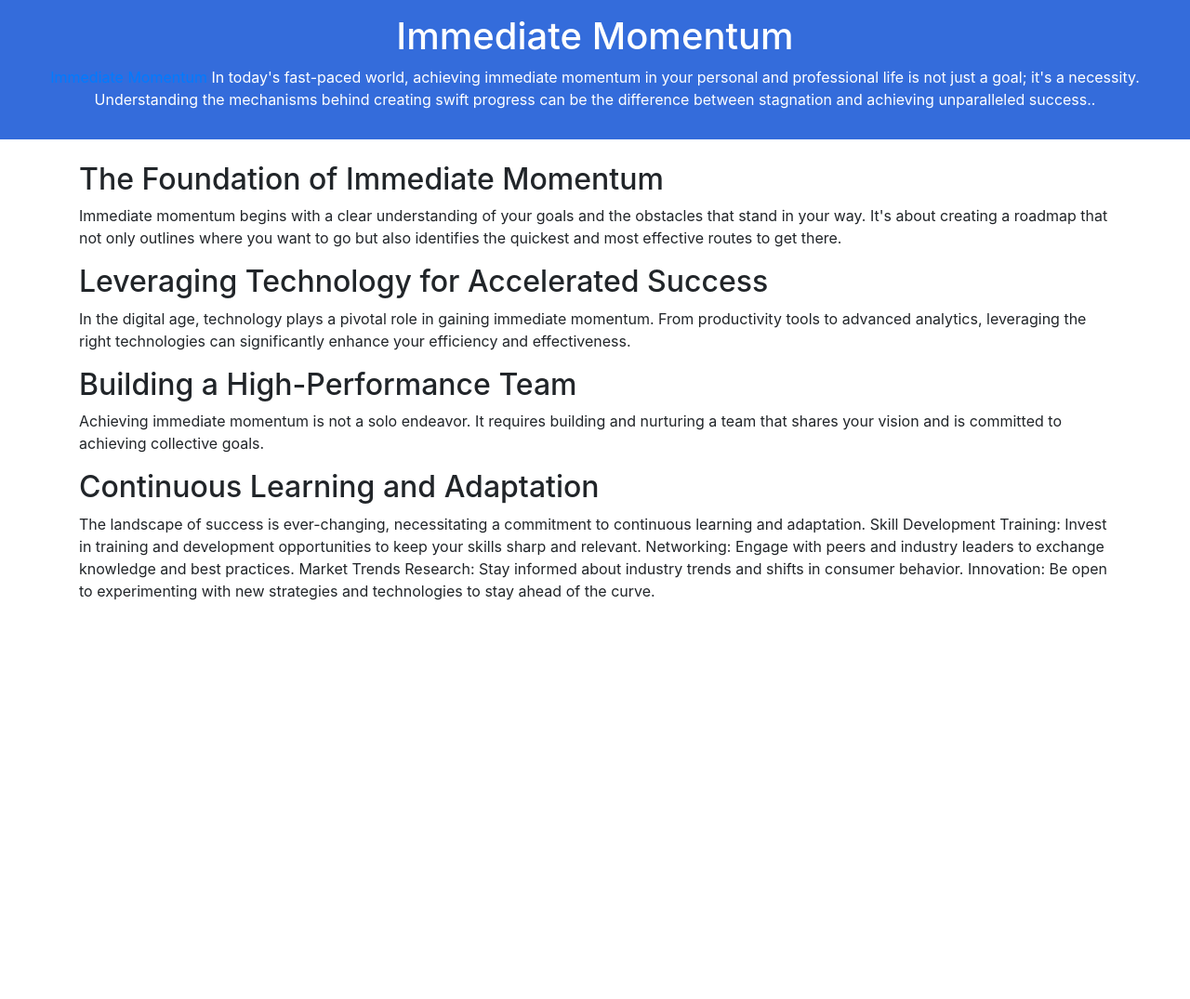
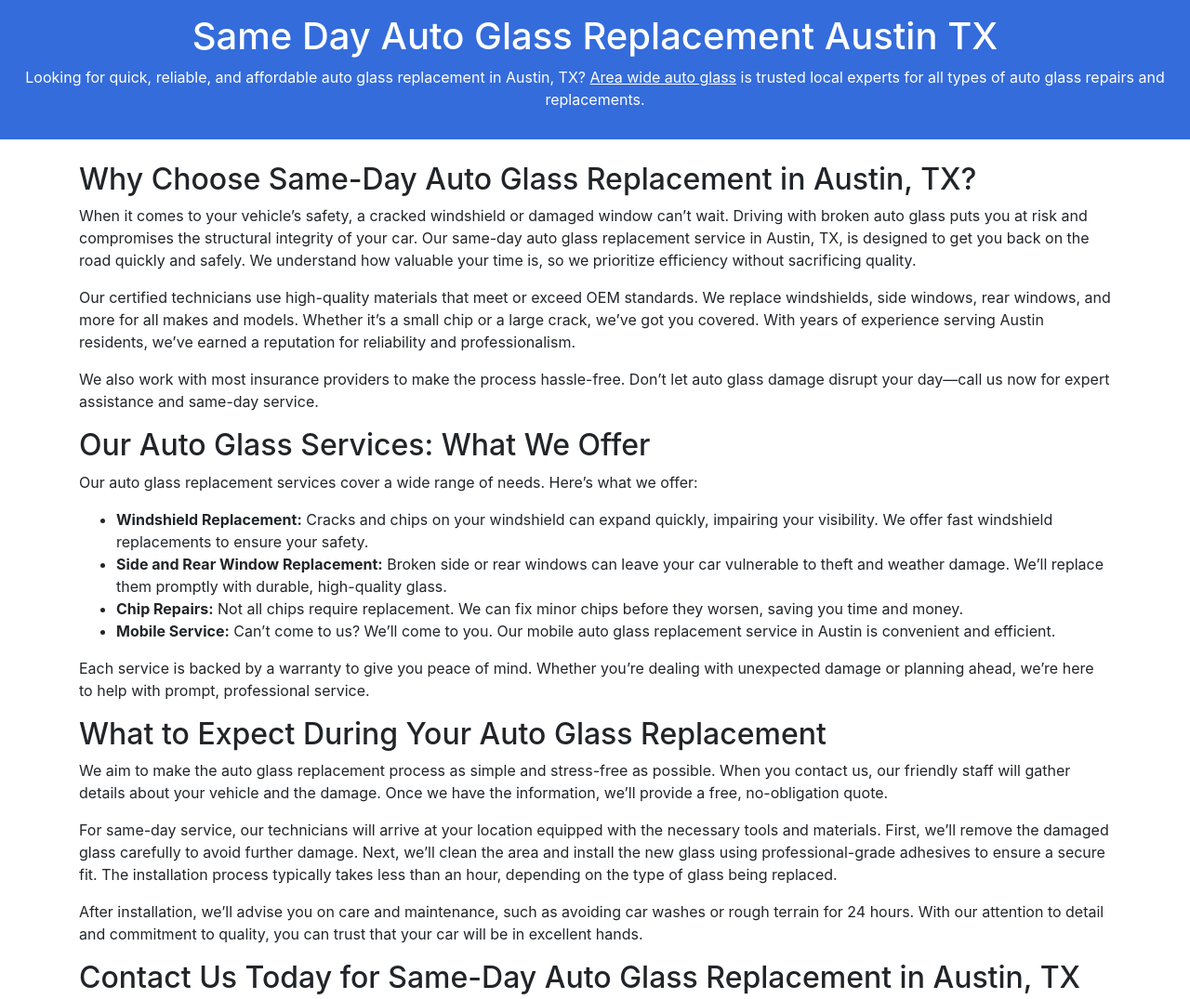
Before and after one commit to junee9900/austinautoglass, a plain HTML site: page index.html in a window 1280 px wide. Shown: the top 1075 px of the page at 93% size. Before the commit the page ends 800 px from the top, so only its background shows below. Drawn offline with nearby package versions, Linux system fonts and the light colour scheme.

Commit message:
Update index.html

```diff
--- a/index.html
+++ b/index.html
@@ -3,15 +3,16 @@
 <head>
 <meta charset="UTF-8">
 <meta name="viewport" content="width=device-width, initial-scale=1.0">
-<title>Treasury Prime</title>
+<title>Same Day Auto Glass Replacement Austin TX | Fast & Reliable Service</title>
+<meta name="description" content="Need same-day auto glass replacement in Austin, TX? We provide quick, professional, and affordable auto glass services. Contact us today for a free quote!">
 <!-- Bootstrap CSS -->
 <link rel="stylesheet" href="https://maxcdn.bootstrapcdn.com/bootstrap/4.5.2/css/bootstrap.min.css">
 <style>
-/ Custom styles /
+/* Custom styles */
 .blue-header a {
   color: white;
   text-decoration: underline;
-text-decoration-color: white ;
+  text-decoration-color: white;
 }
 .blue-header {
   background-color: #346cdb;
@@ -25,33 +26,37 @@ text-align: center;
 
 <!-- Blue Header -->
 <div class="blue-header container-fluid">
-<h1>Immediate Momentum</h1>
-<p> <a href="https://immediate-momentum.center/">Immediate Momentum</a> In today's fast-paced world, achieving immediate momentum in your personal and professional life is not just a goal; it's a necessity. Understanding the mechanisms behind creating swift progress can be the difference between stagnation and achieving unparalleled success..</p>
-
+<h1>Same Day Auto Glass Replacement Austin TX</h1>
+<p>Looking for quick, reliable, and affordable auto glass replacement in Austin, TX? <a href="https://areawideautoglass.com/">Area wide auto glass</a>
+    is trusted local experts for all types of auto glass repairs and replacements.</p>
 </div>
 
 <!-- Body Content -->
 <div class="container mt-4 p-20">
 
+<h2>Why Choose Same-Day Auto Glass Replacement in Austin, TX?</h2>
+<p>When it comes to your vehicle’s safety, a cracked windshield or damaged window can’t wait. Driving with broken auto glass puts you at risk and compromises the structural integrity of your car. Our same-day auto glass replacement service in Austin, TX, is designed to get you back on the road quickly and safely. We understand how valuable your time is, so we prioritize efficiency without sacrificing quality.</p>
+<p>Our certified technicians use high-quality materials that meet or exceed OEM standards. We replace windshields, side windows, rear windows, and more for all makes and models. Whether it’s a small chip or a large crack, we’ve got you covered. With years of experience serving Austin residents, we’ve earned a reputation for reliability and professionalism.</p>
+<p>We also work with most insurance providers to make the process hassle-free. Don’t let auto glass damage disrupt your day—call us now for expert assistance and same-day service.</p>
 
-<h2>The Foundation of Immediate Momentum</h2>
-<p>Immediate momentum begins with a clear understanding of your goals and the obstacles that stand in your way. It's about creating a roadmap that not only outlines where you want to go but also identifies the quickest and most effective routes to get there.</p>
+<h2>Our Auto Glass Services: What We Offer</h2>
+<p>Our auto glass replacement services cover a wide range of needs. Here’s what we offer:</p>
+<ul>
+  <li><strong>Windshield Replacement:</strong> Cracks and chips on your windshield can expand quickly, impairing your visibility. We offer fast windshield replacements to ensure your safety.</li>
+  <li><strong>Side and Rear Window Replacement:</strong> Broken side or rear windows can leave your car vulnerable to theft and weather damage. We’ll replace them promptly with durable, high-quality glass.</li>
+  <li><strong>Chip Repairs:</strong> Not all chips require replacement. We can fix minor chips before they worsen, saving you time and money.</li>
+  <li><strong>Mobile Service:</strong> Can’t come to us? We’ll come to you. Our mobile auto glass replacement service in Austin is convenient and efficient.</li>
+</ul>
+<p>Each service is backed by a warranty to give you peace of mind. Whether you’re dealing with unexpected damage or planning ahead, we’re here to help with prompt, professional service.</p>
 
-<h2>Leveraging Technology for Accelerated Success</h2>
-<p>In the digital age, technology plays a pivotal role in gaining immediate momentum. From productivity tools to advanced analytics, leveraging the right technologies can significantly enhance your efficiency and effectiveness.</p>
+<h2>What to Expect During Your Auto Glass Replacement</h2>
+<p>We aim to make the auto glass replacement process as simple and stress-free as possible. When you contact us, our friendly staff will gather details about your vehicle and the damage. Once we have the information, we’ll provide a free, no-obligation quote.</p>
+<p>For same-day service, our technicians will arrive at your location equipped with the necessary tools and materials. First, we’ll remove the damaged glass carefully to avoid further damage. Next, we’ll clean the area and install the new glass using professional-grade adhesives to ensure a secure fit. The installation process typically takes less than an hour, depending on the type of glass being replaced.</p>
+<p>After installation, we’ll advise you on care and maintenance, such as avoiding car washes or rough terrain for 24 hours. With our attention to detail and commitment to quality, you can trust that your car will be in excellent hands.</p>
 
-<h2>Building a High-Performance Team</h2>
-<p>Achieving immediate momentum is not a solo endeavor. It requires building and nurturing a team that shares your vision and is committed to achieving collective goals.</p>
-
-<h2>Continuous Learning and Adaptation</h2>
-<p>The landscape of success is ever-changing, necessitating a commitment to continuous learning and adaptation.
-
-Skill Development
-Training: Invest in training and development opportunities to keep your skills sharp and relevant.
-Networking: Engage with peers and industry leaders to exchange knowledge and best practices.
-Market Trends
-Research: Stay informed about industry trends and shifts in consumer behavior.
-Innovation: Be open to experimenting with new strategies and technologies to stay ahead of the curve.</p>
+<h2>Contact Us Today for Same-Day Auto Glass Replacement in Austin, TX</h2>
+<p>Don’t let a damaged windshield or window slow you down. We’re proud to offer fast, same-day auto glass replacement services to residents of Austin, TX, and the surrounding areas. With our expertise, advanced tools, and commitment to customer satisfaction, we’re the go-to choice for all your auto glass needs.</p>
+<p>Call us today for a free quote or to schedule an appointment. You can also book online for your convenience. Whether you’re at home, at work, or on the road, our mobile technicians will come to you and provide reliable, high-quality service that fits your schedule. Don’t wait—get your auto glass replaced today!</p>
 
 </div>
 
```
Lines whose indentation alone changed are shown as unchanged.
